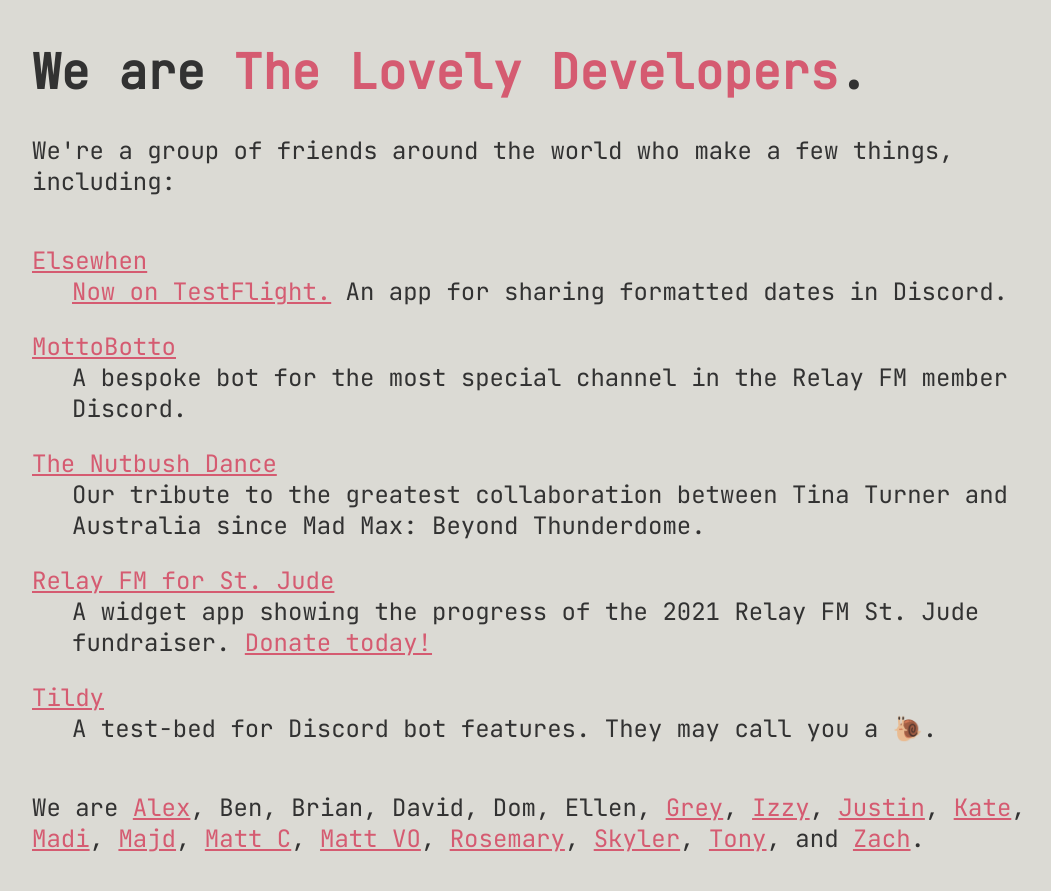
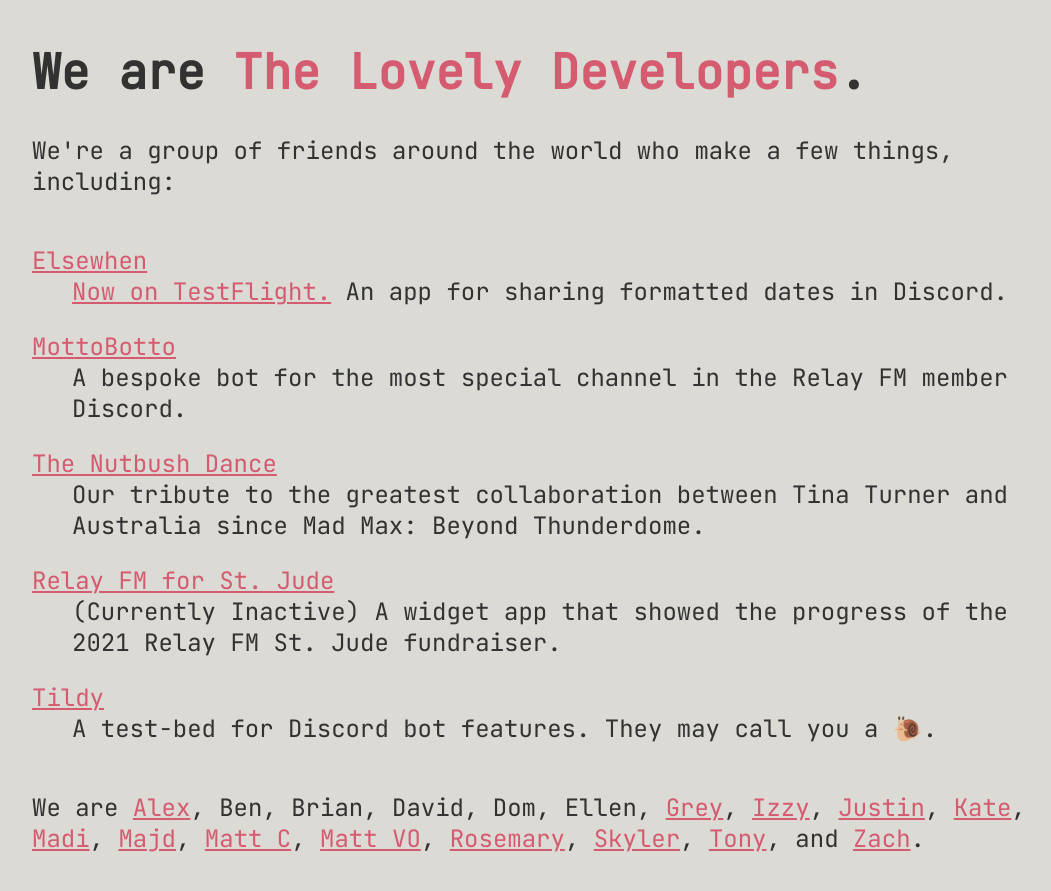
Before and after one commit to Lovely-Development-Team/tildy.dev, a Jekyll site: the page built from docs/index.html, in a window 1280 px wide. Shown: the top 891 px of the page, without its empty margins (108-1159 px from the left). Built offline with Jekyll 4.4.1, drawn with Linux system fonts in a browser that asks for light colours.

Commit message:
Revised Elsewhen and St. Jude

```diff
--- a/docs/_data/projects.json
+++ b/docs/_data/projects.json
@@ -3,7 +3,7 @@
 		{
 			"name": "Elsewhen",
 			"link": "https://github.com/Lovely-Development-Team/Elsewhen",
-			"description": '[Now on TestFlight.](https://testflight.apple.com/join/GZNQJec7) An app for sharing formatted dates in Discord.'
+			"description": '[Now on TestFlight.](https://testflight.apple.com/join/pWKcjt7i) An app for sharing formatted dates in Discord.'
 		},
 		{
 			"name": "MottoBotto",
@@ -11,14 +11,14 @@
 			"description": 'A bespoke bot for the most special channel in the Relay FM member Discord.'
 		},
 		{
-      		"name": "The Nutbush Dance",
+      "name": "The Nutbush Dance",
 			"link": "https://www.nutbush.dance",
 			"description": 'Our tribute to the greatest collaboration between Tina Turner and Australia since Mad Max: Beyond Thunderdome.'
-    		},
+    },
 		{
 			"name": "Relay FM for St. Jude",
 			"link": "https://github.com/Lovely-Development-Team/St-Jude-Widget-App",
-			"description": 'A widget app showing the progress of the 2021 Relay FM St. Jude fundraiser. [Donate today!](https://stjude.org/relay)'
+			"description": '(Currently Inactive) A widget app that showed the progress of the 2021 Relay FM St. Jude fundraiser.'
 		},
 		{
 			"name": "Tildy",
```
